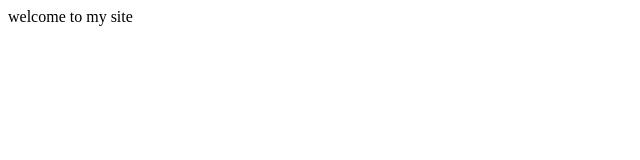
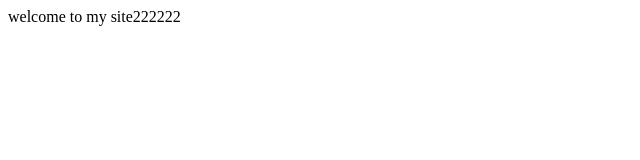
Before and after one commit to wizardnet972/my-site, a plain HTML site: page index.html in a window 1280 px wide. Shown: the full height of the page, 0-640 px from the left. Drawn offline with Linux system fonts and the light colour scheme.

Commit message:
Update index.html

```diff
--- a/index.html
+++ b/index.html
@@ -1,5 +1,5 @@
 <html>
 <body>
- welcome to my site
+ welcome to my site222222
 </body>
 </html>
```
